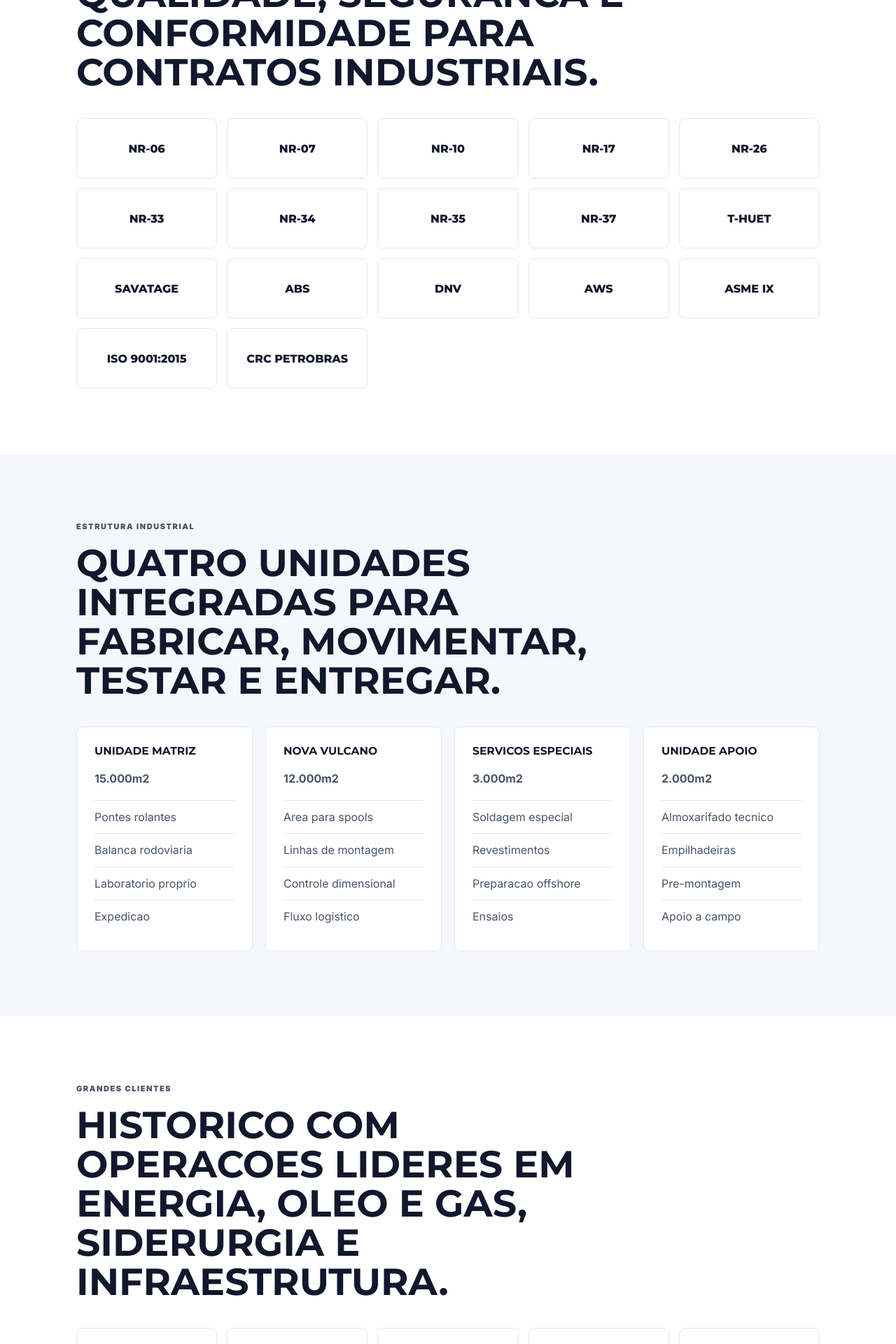
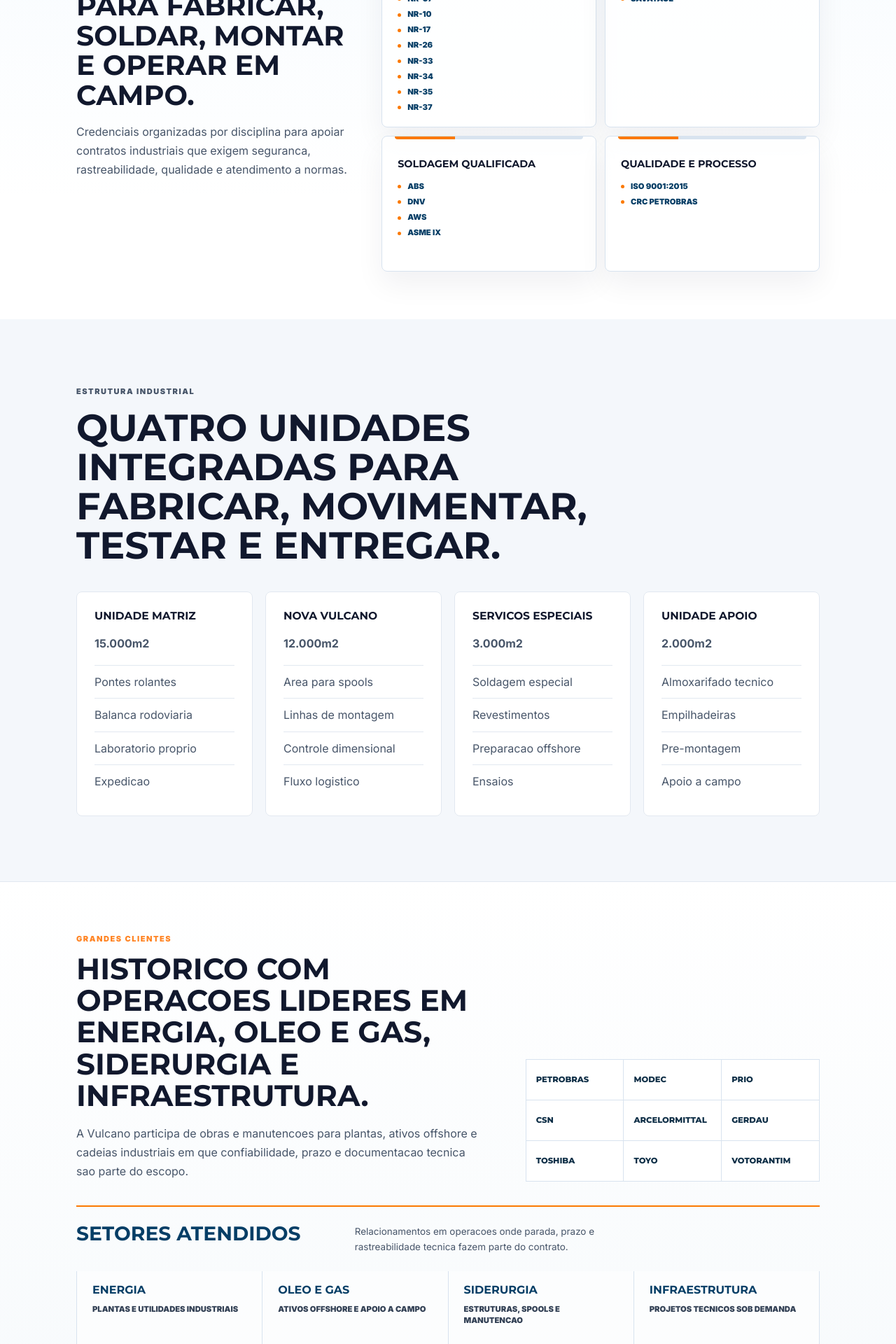
Before and after one commit to ruandiegl/Caldeiraria, a React (Vite) app: page / in a window 1280 px wide. Shown: the part 3260-5180 px from the top of the page at 70% size. Built offline with nearby package versions, Linux system fonts and the light colour scheme.

Commit message:
ajustem nas sections da home

```diff
--- a/src/pages/Home/index.tsx
+++ b/src/pages/Home/index.tsx
@@ -3,9 +3,19 @@ import { Link } from 'react-router-dom';
 import { certifications, clients, facilities, projects, services } from '../../content/siteData';
 import {
   Actions,
+  AssuranceBand,
+  AssuranceCard,
+  AssuranceGrid,
+  AssuranceIntro,
+  AssuranceList,
   Button,
   CapabilityGrid,
   CardGrid,
+  ClientBand,
+  ClientContent,
+  ClientGrid,
+  ClientMedia,
+  ClientNames,
   Container,
   Eyebrow,
   HeroCarousel,
@@ -14,7 +24,6 @@ import {
   IdentityContent,
   IdentityGrid,
   IdentityMedia,
-  LogoGrid,
   Metrics,
   Panel,
   Section,
@@ -29,8 +38,14 @@ const heroSlides = [
   'https://images.unsplash.com/photo-1516937941344-00b4e0337589?auto=format&fit=crop&w=2400&q=84',
 ];
 
+const certificationLabels: Record<string, string> = {
+  seguranca: 'Seguranca operacional',
+  offshore: 'Operacao offshore',
+  soldagem: 'Soldagem qualificada',
+  qualidade: 'Qualidade e processo',
+};
+
 export default function Home() {
-  const certs = Object.values(certifications).flat();
   const [activeSlide, setActiveSlide] = useState(0);
 
   useEffect(() => {
@@ -140,15 +155,28 @@ export default function Home() {
         </Container>
       </Section>
 
-      <Section>
+      <AssuranceBand>
         <Container>
-          <SectionTitle>
-            <Eyebrow>Certificacoes</Eyebrow>
-            <h2>Qualidade, seguranca e conformidade para contratos industriais.</h2>
-          </SectionTitle>
-          <LogoGrid>{certs.map((cert) => <span key={cert}>{cert}</span>)}</LogoGrid>
+          <AssuranceGrid>
+            <AssuranceIntro>
+              <Eyebrow>Certificacoes</Eyebrow>
+              <h2>Conformidade para fabricar, soldar, montar e operar em campo.</h2>
+              <p>
+                Credenciais organizadas por disciplina para apoiar contratos industriais que exigem seguranca,
+                rastreabilidade, qualidade e atendimento a normas.
+              </p>
+            </AssuranceIntro>
+            <AssuranceList>
+              {Object.entries(certifications).map(([group, items]) => (
+                <AssuranceCard key={group}>
+                  <h3>{certificationLabels[group] ?? group}</h3>
+                  <div>{items.map((item) => <span key={item}>{item}</span>)}</div>
+                </AssuranceCard>
+              ))}
+            </AssuranceList>
+          </AssuranceGrid>
         </Container>
-      </Section>
+      </AssuranceBand>
 
       <Section $muted>
         <Container>
@@ -168,15 +196,33 @@ export default function Home() {
         </Container>
       </Section>
 
-      <Section>
+      <ClientBand>
         <Container>
-          <SectionTitle>
-            <Eyebrow>Grandes clientes</Eyebrow>
-            <h2>Historico com operacoes lideres em energia, oleo e gas, siderurgia e infraestrutura.</h2>
-          </SectionTitle>
-          <LogoGrid>{clients.map((client) => <span key={client}>{client}</span>)}</LogoGrid>
+          <ClientGrid>
+            <ClientContent>
+              <Eyebrow>Grandes clientes</Eyebrow>
+              <h2>Historico com operacoes lideres em energia, oleo e gas, siderurgia e infraestrutura.</h2>
+              <p>
+                A Vulcano participa de obras e manutencoes para plantas, ativos offshore e cadeias industriais em que
+                confiabilidade, prazo e documentacao tecnica sao parte do escopo.
+              </p>
+              <ClientNames>{clients.map((client) => <span key={client}>{client}</span>)}</ClientNames>
+            </ClientContent>
+            <ClientMedia>
+              <strong>Setores atendidos</strong>
+              <figcaption>
+                Relacionamentos em operacoes onde parada, prazo e rastreabilidade tecnica fazem parte do contrato.
+              </figcaption>
+              <div>
+                <span><b>Energia</b>plantas e utilidades industriais</span>
+                <span><b>Oleo e gas</b>ativos offshore e apoio a campo</span>
+                <span><b>Siderurgia</b>estruturas, spools e manutencao</span>
+                <span><b>Infraestrutura</b>projetos tecnicos sob demanda</span>
+              </div>
+            </ClientMedia>
+          </ClientGrid>
         </Container>
-      </Section>
+      </ClientBand>
 
       <Section $muted>
         <Container>
--- a/src/pages/siteStyles.ts
+++ b/src/pages/siteStyles.ts
@@ -466,6 +466,283 @@ export const LogoGrid = styled.div.attrs({ className: 'reveal' })`
   }
 `;
 
+export const AssuranceBand = styled.section.attrs({ className: 'reveal' })`
+  padding: 68px 0;
+  background:
+    linear-gradient(180deg, #f7fbfe 0%, #ffffff 72%),
+    #ffffff;
+`;
+
+export const AssuranceGrid = styled.div`
+  display: grid;
+  grid-template-columns: 0.78fr 1.22fr;
+  gap: 36px;
+  align-items: start;
+
+  @media (max-width: 920px) {
+    grid-template-columns: 1fr;
+  }
+`;
+
+export const AssuranceIntro = styled.article`
+  padding-top: 4px;
+
+  h2 {
+    max-width: 540px;
+    margin: 0;
+    color: #11182d;
+    font-family: Montserrat, Inter, sans-serif;
+    font-size: clamp(1.6rem, 3.1vw, 2.75rem);
+    line-height: 1.07;
+    text-transform: uppercase;
+  }
+
+  p {
+    max-width: 500px;
+    margin: 18px 0 0;
+    color: #475569;
+    line-height: 1.7;
+  }
+
+`;
+
+export const AssuranceList = styled.div`
+  display: grid;
+  grid-template-columns: repeat(2, minmax(0, 1fr));
+  gap: 12px;
+
+  @media (max-width: 920px) {
+    grid-template-columns: repeat(2, minmax(0, 1fr));
+  }
+
+  @media (max-width: 560px) {
+    grid-template-columns: 1fr;
+  }
+`;
+
+export const AssuranceCard = styled.article`
+  position: relative;
+  min-height: 194px;
+  padding: 22px 22px 20px;
+  background: rgba(255, 255, 255, 0.86);
+  border: 1px solid #d8e3ef;
+  border-radius: 8px;
+  box-shadow: 0 18px 42px rgba(17, 24, 45, 0.06);
+
+  &::before {
+    content: "";
+    position: absolute;
+    top: 0;
+    right: 18px;
+    left: 18px;
+    height: 4px;
+    border-radius: 0 0 999px 999px;
+    background: linear-gradient(90deg, #fb7900 0%, #fb7900 32%, #d8e3ef 32%, #d8e3ef 100%);
+  }
+
+  h3 {
+    margin: 8px 0 16px;
+    color: #11182d;
+    font-family: Montserrat, Inter, sans-serif;
+    font-size: 0.9rem;
+    text-transform: uppercase;
+  }
+
+  div {
+    display: grid;
+    gap: 7px;
+  }
+
+  span {
+    position: relative;
+    padding: 0 0 0 14px;
+    color: #063e66;
+    font-size: 0.7rem;
+    font-weight: 900;
+    line-height: 1.35;
+    text-transform: uppercase;
+  }
+
+  span::before {
+    content: "";
+    position: absolute;
+    top: 0.48em;
+    left: 0;
+    width: 5px;
+    height: 5px;
+    border-radius: 999px;
+    background: #fb7900;
+  }
+`;
+
+export const ClientBand = styled.section.attrs({ className: 'reveal' })`
+  padding: 74px 0 82px;
+  background:
+    linear-gradient(180deg, #ffffff 0%, #f7fafc 100%),
+    #ffffff;
+  border-top: 1px solid #e2e8f0;
+  border-bottom: 1px solid #e2e8f0;
+`;
+
+export const ClientGrid = styled.div`
+  display: grid;
+  gap: 34px;
+`;
+
+export const ClientContent = styled.div`
+  display: grid;
+  grid-template-columns: minmax(0, 1fr) minmax(360px, 0.72fr);
+  grid-template-areas:
+    "eyebrow names"
+    "title names"
+    "copy names";
+  column-gap: 58px;
+  row-gap: 0;
+  align-items: start;
+
+  > p:first-child {
+    grid-area: eyebrow;
+  }
+
+  h2 {
+    grid-area: title;
+    max-width: 720px;
+    margin: 0;
+    color: #11182d;
+    font-family: Montserrat, Inter, sans-serif;
+    font-size: clamp(1.55rem, 3.3vw, 2.95rem);
+    line-height: 1.07;
+    text-transform: uppercase;
+  }
+
+  > p:not(:first-child) {
+    grid-area: copy;
+    max-width: 610px;
+    margin: 18px 0 0;
+    color: #475569;
+    line-height: 1.7;
+  }
+
+  @media (max-width: 920px) {
+    grid-template-columns: 1fr;
+  }
+`;
+
+export const ClientNames = styled.div`
+  grid-area: names;
+  align-self: end;
+  display: grid;
+  grid-template-columns: repeat(3, minmax(0, 1fr));
+  gap: 0;
+  border-top: 1px solid #d8e3ef;
+  border-left: 1px solid #d8e3ef;
+
+  span {
+    min-height: 58px;
+    padding: 13px 14px;
+    display: flex;
+    align-items: center;
+    color: #0f2f47;
+    background: #fff;
+    border-right: 1px solid #d8e3ef;
+    border-bottom: 1px solid #d8e3ef;
+    font-family: Montserrat, Inter, sans-serif;
+    font-size: 0.72rem;
+    font-weight: 800;
+    text-transform: uppercase;
+    transition: color 180ms ease, background 180ms ease;
+  }
+
+  span:hover {
+    color: #fb7900;
+    background: #fff;
+  }
+
+  @media (max-width: 640px) {
+    grid-template-columns: repeat(2, minmax(0, 1fr));
+  }
+`;
+
+export const ClientMedia = styled.figure`
+  margin: 0;
+  padding: 24px 0 0;
+  display: grid;
+  grid-template-columns: minmax(240px, 0.35fr) minmax(0, 0.65fr);
+  column-gap: 40px;
+  row-gap: 24px;
+  border-top: 2px solid #fb7900;
+
+  figcaption {
+    max-width: 410px;
+    color: #475569;
+    font-size: 0.84rem;
+    line-height: 1.65;
+  }
+
+  strong {
+    display: block;
+    margin: 0 0 8px;
+    color: #063e66;
+    font-family: Montserrat, Inter, sans-serif;
+    font-size: clamp(1.25rem, 2.2vw, 1.95rem);
+    line-height: 1.04;
+    text-transform: uppercase;
+  }
+
+  div {
+    grid-column: 1 / -1;
+    display: grid;
+    grid-template-columns: repeat(4, minmax(0, 1fr));
+    gap: 0;
+    border-left: 1px solid #d8e3ef;
+  }
+
+  span {
+    min-height: 104px;
+    padding: 18px 22px;
+    color: #334155;
+    border-right: 1px solid #d8e3ef;
+    background: rgba(255, 255, 255, 0.62);
+    font-size: 0.7rem;
+    font-weight: 900;
+    line-height: 1.45;
+    text-transform: uppercase;
+    overflow-wrap: anywhere;
+  }
+
+  b {
+    display: block;
+    color: #063e66;
+    font-family: Montserrat, Inter, sans-serif;
+    font-size: 1rem;
+    line-height: 1.12;
+    margin-bottom: 10px;
+    overflow-wrap: normal;
+  }
+
+  @media (max-width: 920px) {
+    grid-template-columns: 1fr;
+
+    div {
+      grid-template-columns: repeat(2, minmax(0, 1fr));
+    }
+  }
+
+  @media (max-width: 560px) {
+    div {
+      grid-template-columns: 1fr;
+    }
+
+    span {
+      min-height: auto;
+      padding: 14px 0;
+      background: transparent;
+      border-right: 0;
+      border-bottom: 1px solid #d8e3ef;
+    }
+  }
+`;
+
 export const Metrics = styled.div.attrs({ className: 'reveal' })`
   display: grid;
   grid-template-columns: repeat(4, minmax(0, 1fr));
```
